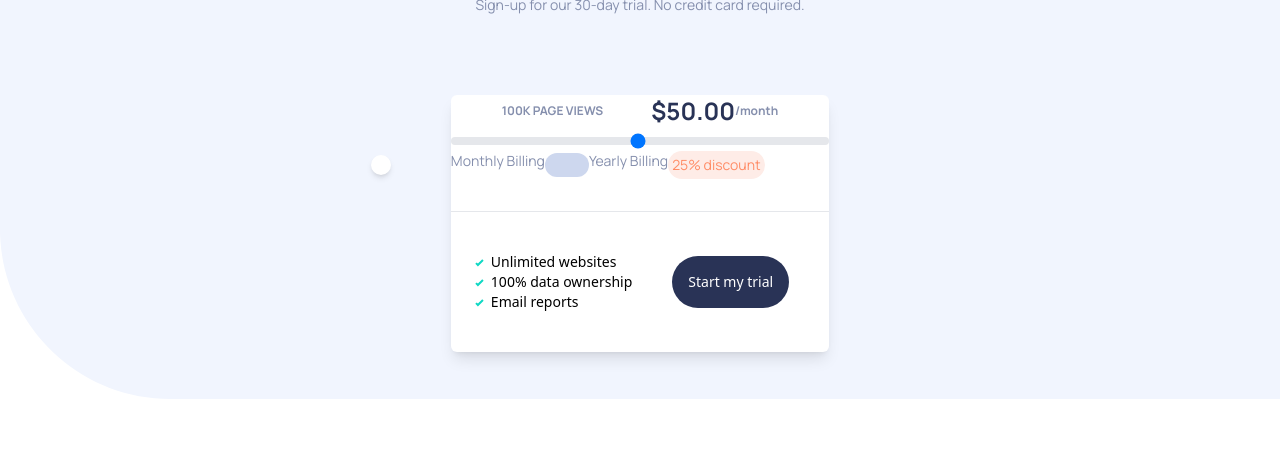
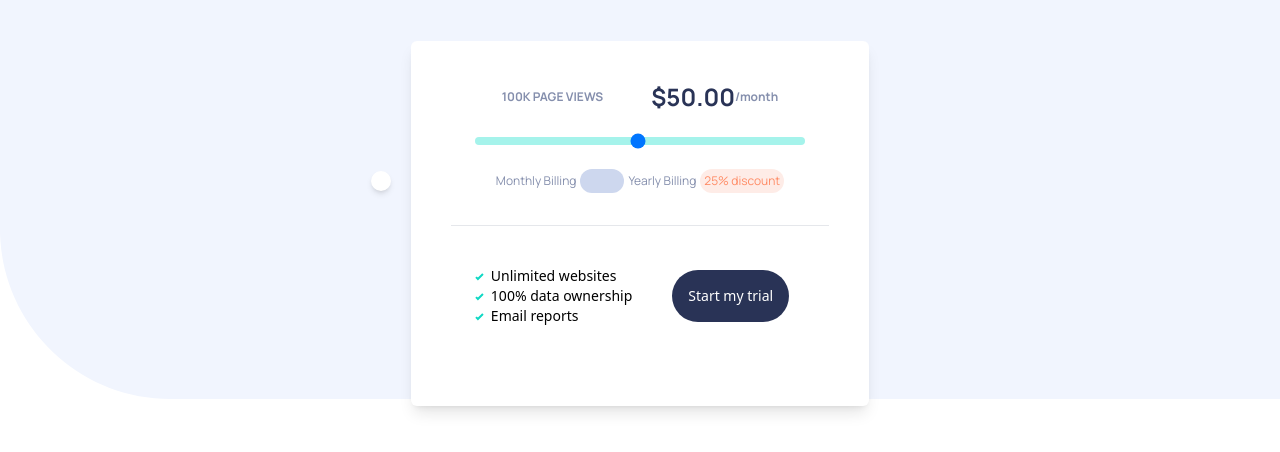
Before and after one commit to lavollmer/interactive-pricing-tool, a React (Vite) app: page / in a window 1280 px wide. Shown: the top 452 px of the page. Built offline with nearby package versions, Linux system fonts and the light colour scheme.

Commit message:
Styling the the middle section of the webpage with the slider and monthly billing

```diff
--- a/src/App.css
+++ b/src/App.css
@@ -1,3 +1,7 @@
 .checkmark-list {
     list-style-image: url('./assets/icon-check.svg');
   }
+
+  .icon-slider {
+    list-style-image: url('./assets/icon-slider.svg');
+  }
--- a/src/App.jsx
+++ b/src/App.jsx
@@ -33,8 +33,8 @@ function App() {
           <h2 className="text-grayish-blue text-sm font-manrope">
             Sign-up for our 30-day trial. No credit card required.
           </h2>
-          <div className="flex m-20">
-            <div className="bg-white shadow-lg rounded-md">
+          <div className="flex m-10">
+            <div className="bg-white shadow-lg rounded-md p-10">
               <div className="flex flex-row space-x-12 items-center justify-center">
                 <h2 className="font-manrope font-bold text-xs text-grayish-blue">
                   100K PAGE VIEWS
@@ -54,7 +54,7 @@ function App() {
                   </h2>
                 </div>
               </div>
-              <div>
+              <div className="flex m-6">
                 <input
                   id="range"
                   type="range"
@@ -62,11 +62,11 @@ function App() {
                   max="100"
                   value={value}
                   onChange={handleSliderChange}
-                  className="w-full h-2 bg-gray-200 rounded-lg appearance-none cursor-pointer dark:bg-gray-700"
+                  className="w-full h-2 bg-soft-cyan rounded-lg appearance-none cursor-pointer accent-bg-strong-cyan"
                 ></input>
               </div>
-              <div className="flex flex-row text-grayish-blue text-sm font-manrope">
-                <p>Monthly Billing</p>
+              <div className="flex align-items items-center justify-center space-x-1 text-grayish-blue text-xs font-manrope">
+                <h2>Monthly Billing</h2>
                 {/* Label element provides clikable area for checkbox and associate with label input, input has type of checkbox, first div is the background of the checkbox and the second div is the checkbox indicator */}
                 <label className="inline-flex items-center cursor-pointer rounded-full">
                   {/* peer class is added to establish a reference for sibling elements, opacity-0 and absolute are to visually hide the checkbox */}
@@ -74,9 +74,9 @@ function App() {
                   <div className="relative w-11 h-6 bg-light-grayish-blue-toggle rounded-full"></div>
                   <div className="absolute left-0 w-5 h-5 bg-white rounded-full shadow-md transform peer-checked:translate-x-full transition-transform"></div>
                 </label>
-                <p>Yearly Billing</p>
+                <h2>Yearly Billing</h2>
                 <div className="bg-light-grayish-red rounded-full p-1 outline-style-solid">
-                  <p className="text-light-red">25% discount</p>
+                  <h2 className="text-light-red">25% discount</h2>
                 </div>
               </div>
               <hr className="h-px my-8 bg-gray-200 border-0 dark:bg-gray-700"></hr>
```
